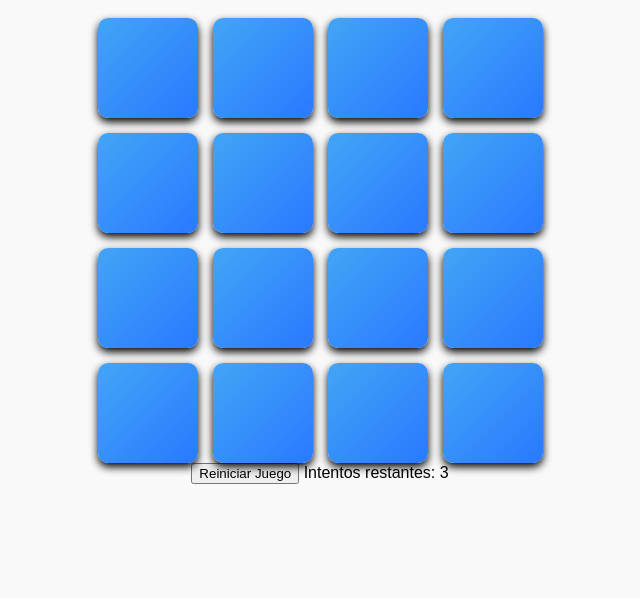
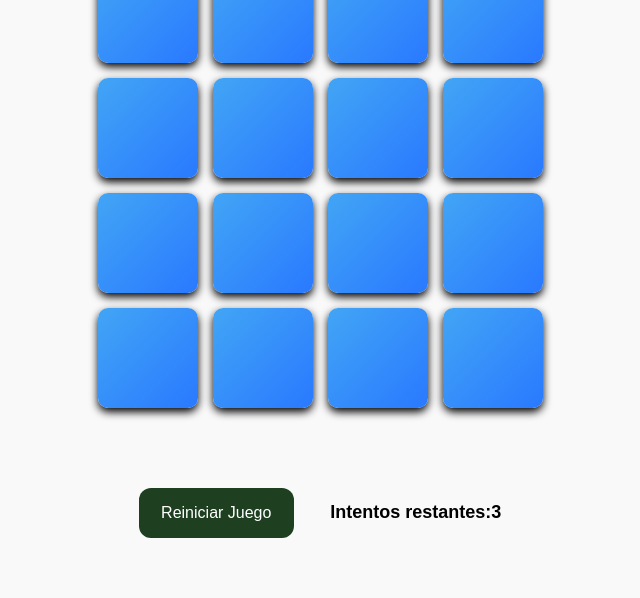
Before and after one commit to Carol21d/Memory, a plain HTML site: page index.html in a window 1280 px wide. Shown: the part 202-800 px from the top of the page, without its empty margins (320-960 px from the left). Drawn offline with Linux system fonts and the light colour scheme.

Commit message:
Juego funcionando correctamente
Juego Terminado , solucionado problema de reinicio de intentos y la alerta de ganar o perder

```diff
--- a/css/styles.css
+++ b/css/styles.css
@@ -90,3 +90,27 @@
             visibility: visible;
             /* Al hacer clic, se muestra el emoji */
         }
+
+        /* Boton de Reinicio */
+        .controles{
+            margin-top: 5rem;
+            text-align: center;
+
+
+        }
+
+        #btn-reinicio{
+            padding: 1rem 1.4rem;
+            font-size:16px;
+            margin-right: 2rem;
+            cursor:pointer;
+            background-color: #1e3f20;
+            border:none;
+            border-radius: 12px;
+            color: white;
+        }
+
+        #intentos{
+            font-size:18px;
+            font-weight: bold;
+        }
--- a/js/memory.js
+++ b/js/memory.js
@@ -1,7 +1,7 @@
 let parejasEncontradas = 0;
 let primeraSeleccion = null;
 let bloquearClick = false;
-let intentosRestantes = 3; // Nuevo: contador de intentos
+let intentosRestantes = 3; //  contador de intentos
 
 const grupoTarjetas = [
   { image: "./assets/img/img_1.webp", valor: "imagen 1" },
@@ -21,30 +21,33 @@ const barajaTarjetas = () => {
   return totalBarajas.sort(() => Math.random() - 0.5);
 };
 
+// funcion para reiniciar el contador de intentos
+  const actualizarIntentos = () => {
+    document.getElementById("intentos").textContent = `Intentos restantes:${intentosRestantes}`;
+  };
+
+  // funcion para mostrar game over
+  const mostrarGameOver = (ganador) =>{
+     const mensaje  = ganador ?
+     "Has ganado el Memory !":
+     "Te has quedado sin intentos, GAME OVER !! ";
+
+    setTimeout(() =>{
+     alert(mensaje);
+     reparteTarjetas();
+    },500);
+  };
+
 // Construimos el tablero
 const reparteTarjetas = () => {
   // reiniciamos las variables
   let parejasEncontradas = 0;
   let primeraSeleccion = null;
   let bloquearClick = false;
-  intentosRestantes = 3; // Reiniciamos los intentos
+  intentosRestantes = 3;
 
-// funcion para reiniciar el contador de intentos
-  const actualizarIntentos = () => {
-    document.getElementById("intentos").textContent = `Intentos restantes:${intentosRestantes}`;
-  };
+  actualizarIntentos();
 
-// funcion para mostrar game over
-const mostrarGameOver = () =>{
-   const mensaje  = ganador ?
-   "Has ganado el Memory !":
-   "Te has quedado sin intentos ";
-
-  setTimeout(() =>{
-   alert(mensaje);
-   reparteTarjetas();
-  },1000);
-};
 
 
 
@@ -68,11 +71,11 @@ const mostrarGameOver = () =>{
     tarjeta.dataset.valor = imagenCarta.valor;
     // insertamos la imagen y su reverso
     tarjeta.innerHTML = `
-            <div class="tarjeta_reverso"></div>
-            <div class="tarjeta_contenido">
-                <img src="${imagenCarta.image}" alt="Carta de memory">
-            </div>
-        `;
+    <div class="tarjeta_reverso"></div>
+    <div class="tarjeta_contenido">
+    <img src="${imagenCarta.image}" alt="Carta de memory">
+    </div>
+    `;
 
     // Añadimos la carta al DOM
     mesa.appendChild(tarjeta);
@@ -91,31 +94,39 @@ const mostrarGameOver = () =>{
         // Si no hay otra carta seleccionada, guardamos esta
         primeraSeleccion = tarjeta;
       } else {
-        // Ya hay una carta seleccionada → esta es la segunda
+        // Ya hay una carta seleccionada => esta es la segunda
         const segundaSeleccion = tarjeta;
         // Obtenemos los imagenes internos de ambas
         // const imagen1 = primeraSeleccion.querySelector(".tarjeta__contenido").innerText;
         // const imagen2 = segundaSeleccion.querySelector(".tarjeta__contenido").innerText;
         if (primeraSeleccion.dataset.valor === segundaSeleccion.dataset.valor) {
-          // Coinciden → dejamos ambas descubiertasparejasEncontradas++; // Nuevo: contar parejas acertadas
+          // Coinciden => dejamos ambas descubiertasparejasEncontradas++; // Nuevo: contar parejas acertadas
 
           parejasEncontradas++;
           primeraSeleccion = null;
           // Comprobamos si el jugador ha ganado
           if (parejasEncontradas === grupoTarjetas.length) {
-            setTimeout(() => {
-              alert("¡Has ganado el memory!");
-              reparteTarjetas(); // Reinicia el juego
-            }, 500);
+            // nos indica que el jugador ha ganado
+            mostrarGameOver(true);
           }
         } else {
-          // No coinciden → taparlas tras 1 segundo
+          // No coinciden => taparlas tras 1 segundo
           bloquearClick = true;
+          // vamos quitando intentos
+          intentosRestantes--;
+          actualizarIntentos();
+
+
           setTimeout(() => {
             primeraSeleccion.classList.remove("descubierta");
             segundaSeleccion.classList.remove("descubierta");
             primeraSeleccion = null;
             bloquearClick = false;
+
+            if (intentosRestantes === 0) {
+              // el jugador ha perdido
+              mostrarGameOver(false);
+            }
           }, 1000);
         }
       }
@@ -123,4 +134,5 @@ const mostrarGameOver = () =>{
   });
 };
 
+document.querySelector("#btn-reinicio").addEventListener('click',reparteTarjetas);
 reparteTarjetas();
```
Also changed, not shown: 1 other file.
